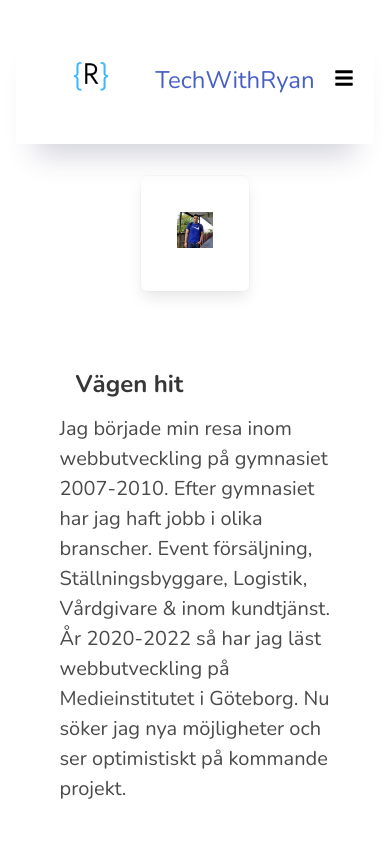
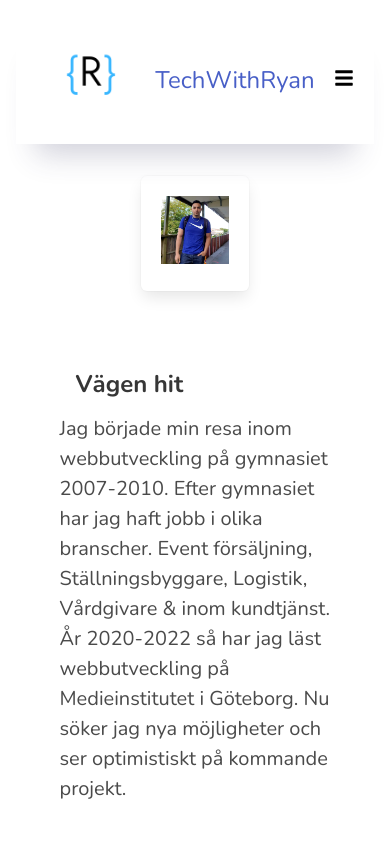
Before and after one commit to TechWithRyan/Music-app, a React (Vite) app: page /about in a window 390 px wide. Shown: the top 844 px of the page. Built offline with nearby package versions, Linux system fonts and the light colour scheme.

Commit message:
mobile responsive needs fixing

```diff
--- a/src/pages/About.jsx
+++ b/src/pages/About.jsx
@@ -17,9 +17,8 @@ const About = () => {
         <img src={ryan} alt="" />
 
       </div>
-      <container className='image-box'>
-      </container>
-      <section className='info-text'><p><h1 className='title is-4'>Vägen hit</h1>
+
+      <section className='info-text'><p><div className='title is-4'>Vägen hit</div>
         Jag började min resa inom webbutveckling på gymnasiet 2007-2010. Efter gymnasiet har jag haft jobb i olika branscher. Event försäljning, Ställningsbyggare, Logistik, Vårdgivare & inom kundtjänst.  År 2020-2022 så har jag läst webbutveckling på Medieinstitutet i Göteborg. Nu söker jag nya möjligheter och ser optimistiskt på kommande projekt.</p>
         <br /><hr />
 
--- a/src/pages/Home.css
+++ b/src/pages/Home.css
@@ -59,6 +59,11 @@ a:hover {
 
 .left img {
     border-radius: 30px;
+    height: 70vh;
+    width: 70vw;
+    margin: 0 auto;
+    display: flex;
+    margin: 0 auto;
 }
 
 .right {
@@ -84,15 +89,24 @@ a:hover {
         flex-wrap: nowrap;
     }
 
-    img {
-        width: 30vh;
-        height: 40vw;
-        padding: 1rem;
+    .image-text {
+        display: flex;
+        flex-direction: column;
+        align-items: center;
     }
 
     .left {
-        width: auto;
-        height: auto;
+        min-width: 30vw;
+        min-height: 30vh;
+    }
+
+    .left img {
+        display: flex;
+        height: 20vh;
+        width: 50vw;
+        margin: 0 auto;
+        justify-content: center;
+        align-items: center;
     }
 
     .right {
--- a/src/pages/Services.css
+++ b/src/pages/Services.css
@@ -40,6 +40,7 @@
     margin: 0 auto;
     padding: 2rem;
     height: 100vh;
+
 }
 
 .title-header {
@@ -53,3 +54,11 @@
     display: flex;
     flex-direction: row;
 }
+
+@media screen and (max-width: 650px) {
+    .packs {
+        display: flex;
+        flex-direction: column;
+        padding: 0rem;
+    }
+}
```
